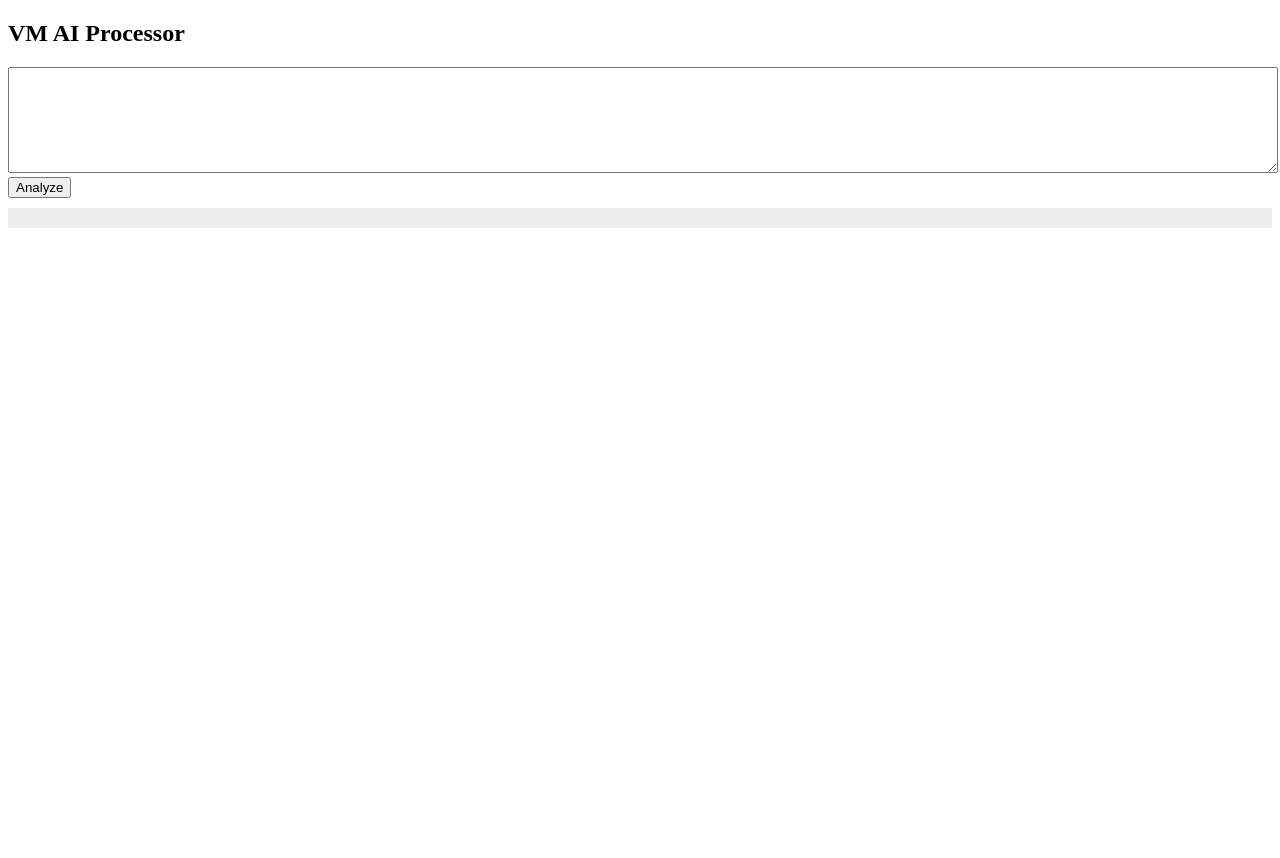
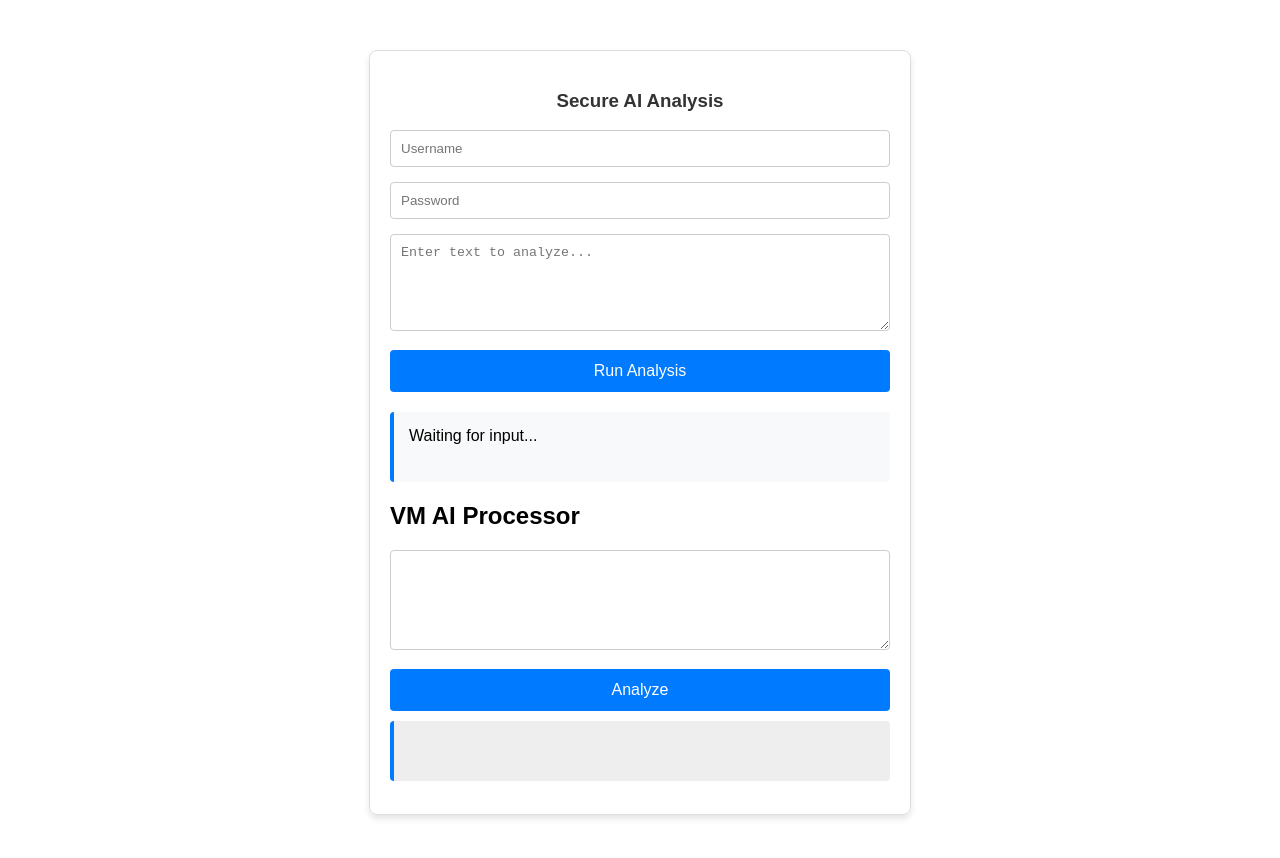
Before and after one commit to sun1423/genai, a website: page index.html in a window 1280 px wide. Before the commit the page ends 800 px from the top, so only its background shows below. Drawn offline with Linux system fonts and the light colour scheme.

Commit message:
Update index.html

```diff
--- a/index.html
+++ b/index.html
@@ -1,4 +1,51 @@
 <!DOCTYPE html>
+<html lang="en">
+<head>
+    <meta charset="UTF-8">
+    <title>AI Proxy Tool</title>
+    <style>
+        body { font-family: sans-serif; max-width: 500px; margin: 50px auto; padding: 20px; border: 1px solid #ddd; border-radius: 8px; box-shadow: 0 4px 6px rgba(0,0,0,0.1); }
+        h3 { text-align: center; color: #333; }
+        input, textarea { width: 100%; margin-bottom: 15px; padding: 10px; box-sizing: border-box; border: 1px solid #ccc; border-radius: 4px; }
+        button { width: 100%; padding: 12px; background: #007bff; color: white; border: none; border-radius: 4px; cursor: pointer; font-size: 16px; }
+        button:hover { background: #0056b3; }
+        #output { background: #f8f9fa; padding: 15px; margin-top: 20px; border-radius: 4px; border-left: 4px solid #007bff; white-space: pre-wrap; min-height: 40px; }
+    </style>
+</head>
+<body>
+    <h3>Secure AI Analysis</h3>
+    <input type="text" id="user" placeholder="Username">
+    <input type="password" id="pass" placeholder="Password">
+    <textarea id="msg" rows="5" placeholder="Enter text to analyze..."></textarea>
+    <button onclick="send()">Run Analysis</button>
+    <div id="output">Waiting for input...</div>
+
+    <script>
+        async function send() {
+            const out = document.getElementById('output');
+            out.innerText = "Processing...";
+
+            try {
+                const response = await fetch('/api/analyze', {
+                    method: 'POST',
+                    headers: { 'Content-Type': 'application/json' },
+                    body: JSON.stringify({
+                        username: document.getElementById('user').value,
+                        password: document.getElementById('pass').value,
+                        text: document.getElementById('msg').value
+                    })
+                });
+
+                const data = await response.json();
+                if (!response.ok) throw new Error(data.error || "Request failed");
+                out.innerText = data.choices[0].message.content;
+            } catch (err) {
+                out.innerText = "Error: " + err.message;
+            }
+        }
+    </script>
+</body>
+</html><!DOCTYPE html>
 <html>
 <body>
     <h2>VM AI Processor</h2>
```
